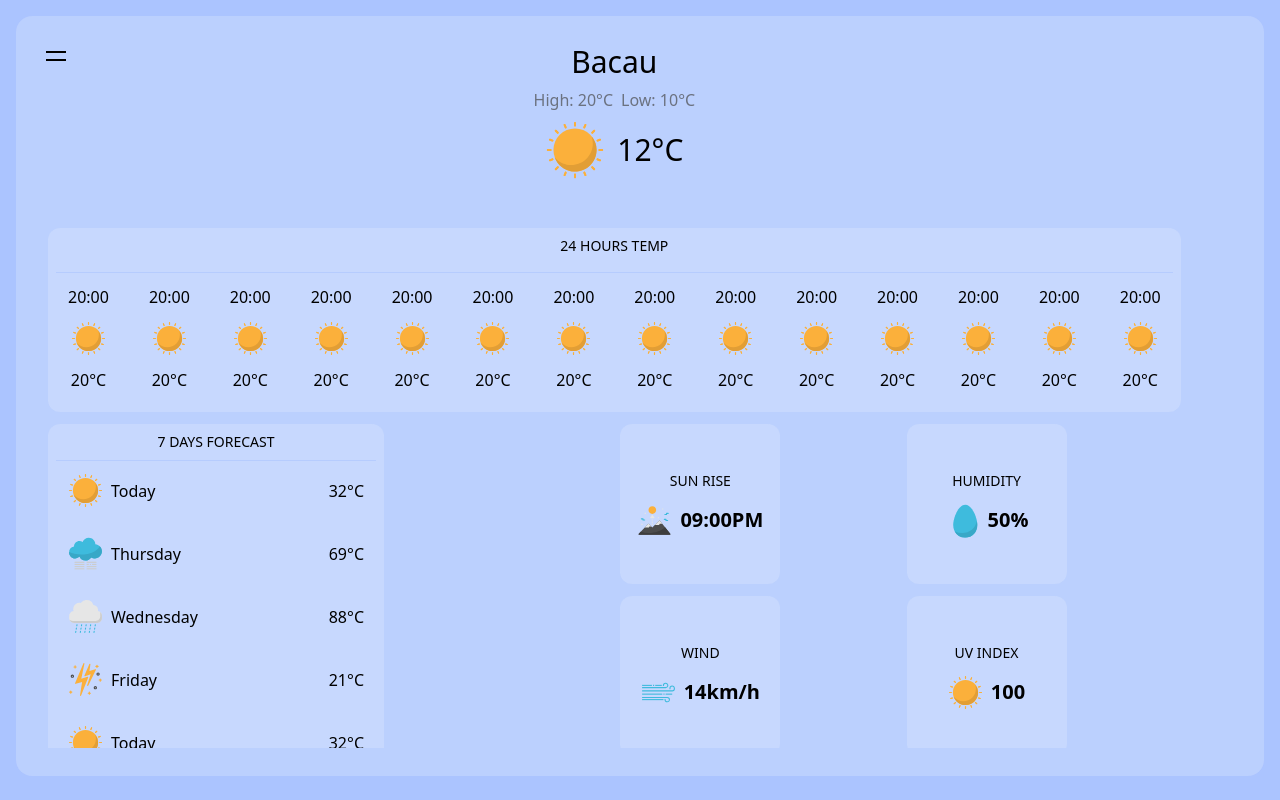
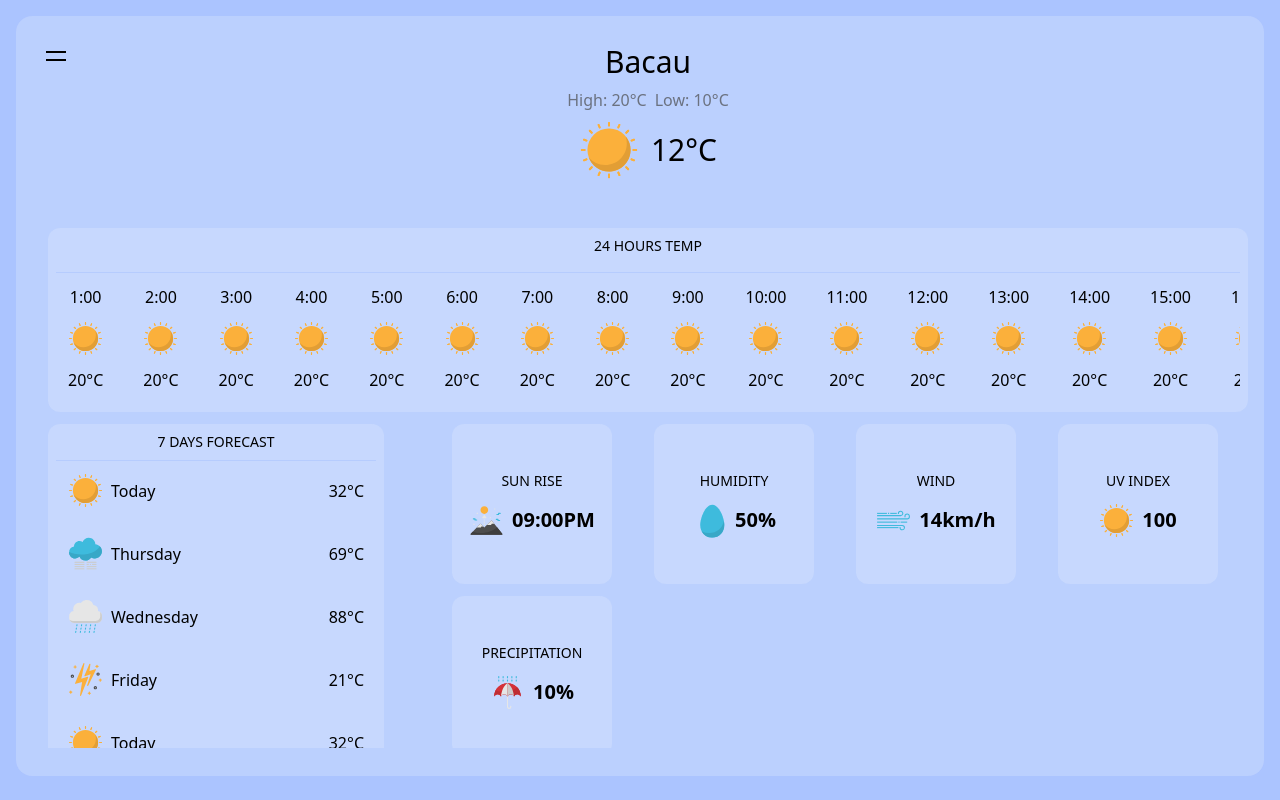
Before and after one commit to rsh1337/weather-app, a Next.js app: page / in a window 1280 px wide. Built offline with nearby package versions, Linux system fonts and the light colour scheme.

Commit message:
Fix responsive grid

```diff
--- a/src/components/DailyTemp.js
+++ b/src/components/DailyTemp.js
@@ -4,21 +4,30 @@ export default function DailyTemp(){
     return(
         <div className={"flex flex-col gap-4 rounded-xl backdrop-opacity-50 bg-[#E2EAFC]/30 p-2 divide-y divide-[#B6CCFE]"}>
             <h1 className={"text-sm font-thin uppercase text-center"}>24 Hours Temp</h1>
-            <div className={"flex flex-row gap-4 overflow-x-auto md:scrollbar-thin scrollbar-none scrollbar-thumb-[#D7E3FC] scrollbar-track-[#C1D3FE] snap-x"}>
+            <div className={"flex flex-row gap-4 overflow-auto md:scrollbar-thin scrollbar-none scrollbar-thumb-[#D7E3FC] scrollbar-track-[#C1D3FE] snap-x"}>
+                <HourPill temp={"20"} icon={"sunny.svg"} time={"1:00"} />
+                <HourPill temp={"20"} icon={"sunny.svg"} time={"2:00"} />
+                <HourPill temp={"20"} icon={"sunny.svg"} time={"3:00"} />
+                <HourPill temp={"20"} icon={"sunny.svg"} time={"4:00"} />
+                <HourPill temp={"20"} icon={"sunny.svg"} time={"5:00"} />
+                <HourPill temp={"20"} icon={"sunny.svg"} time={"6:00"} />
+                <HourPill temp={"20"} icon={"sunny.svg"} time={"7:00"} />
+                <HourPill temp={"20"} icon={"sunny.svg"} time={"8:00"} />
+                <HourPill temp={"20"} icon={"sunny.svg"} time={"9:00"} />
+                <HourPill temp={"20"} icon={"sunny.svg"} time={"10:00"} />
+                <HourPill temp={"20"} icon={"sunny.svg"} time={"11:00"} />
+                <HourPill temp={"20"} icon={"sunny.svg"} time={"12:00"} />
+                <HourPill temp={"20"} icon={"sunny.svg"} time={"13:00"} />
+                <HourPill temp={"20"} icon={"sunny.svg"} time={"14:00"} />
+                <HourPill temp={"20"} icon={"sunny.svg"} time={"15:00"} />
+                <HourPill temp={"20"} icon={"sunny.svg"} time={"16:00"} />
+                <HourPill temp={"20"} icon={"sunny.svg"} time={"17:00"} />
+                <HourPill temp={"20"} icon={"sunny.svg"} time={"18:00"} />
+                <HourPill temp={"20"} icon={"sunny.svg"} time={"19:00"} />
                 <HourPill temp={"20"} icon={"sunny.svg"} time={"20:00"} />
-                <HourPill temp={"20"} icon={"sunny.svg"} time={"20:00"} />
-                <HourPill temp={"20"} icon={"sunny.svg"} time={"20:00"} />
-                <HourPill temp={"20"} icon={"sunny.svg"} time={"20:00"} />
-                <HourPill temp={"20"} icon={"sunny.svg"} time={"20:00"} />
-                <HourPill temp={"20"} icon={"sunny.svg"} time={"20:00"} />
-                <HourPill temp={"20"} icon={"sunny.svg"} time={"20:00"} />
-                <HourPill temp={"20"} icon={"sunny.svg"} time={"20:00"} />
-                <HourPill temp={"20"} icon={"sunny.svg"} time={"20:00"} />
-                <HourPill temp={"20"} icon={"sunny.svg"} time={"20:00"} />
-                <HourPill temp={"20"} icon={"sunny.svg"} time={"20:00"} />
-                <HourPill temp={"20"} icon={"sunny.svg"} time={"20:00"} />
-                <HourPill temp={"20"} icon={"sunny.svg"} time={"20:00"} />
-                <HourPill temp={"20"} icon={"sunny.svg"} time={"20:00"} />
+                <HourPill temp={"20"} icon={"sunny.svg"} time={"21:00"} />
+                <HourPill temp={"20"} icon={"sunny.svg"} time={"22:00"} />
+                <HourPill temp={"20"} icon={"sunny.svg"} time={"23:00"} />
             </div>
         </div>
     )
--- a/src/components/Layout.js
+++ b/src/components/Layout.js
@@ -18,7 +18,7 @@ export default function Layout({ children }) {
 					<Hamburger toggled={isOpen} toggle={setOpen} size={20} />
 				</button>
 				<Sidebar isOpen={isOpen} />
-				<div className={`my-3 md:ml-4 md:blur-0 ${blurClass} transition-all overflow-auto scrollbar-none`}>
+				<div className={`my-3 w-screen md:ml-4 lg:blur-0 ${blurClass} transition-all overflow-auto scrollbar-none`}>
 					{React.Children.map(children, (child) =>
 						React.cloneElement(child, { isOpen })
 					)}
--- a/src/pages/index.js
+++ b/src/pages/index.js
@@ -13,7 +13,7 @@ export default function Index({isOpen}) {
 			<div className={'mt-12 rounded-xl'}>
 				<DailyTemp />
 			</div>
-			<div className={`flex flex-row flex-wrap justify-center sm:grid sm:grid-cols-3 md:grid md:grid-cols-4 xl:${gridClass} grid-rows-3 grid-flow-dense gap-3 mt-3`}>
+			<div className={`flex flex-row flex-wrap justify-center sm:grid sm:grid-cols-3 md:grid-cols-4 2xl:grid-cols-8 xl:grid-cols-6 lg:${gridClass} grid-rows-3 grid-flow-dense gap-3 mt-3`}>
 				<div className={"col-span-2 row-span-3"}>
 					<Weekly />
 				</div>
```
